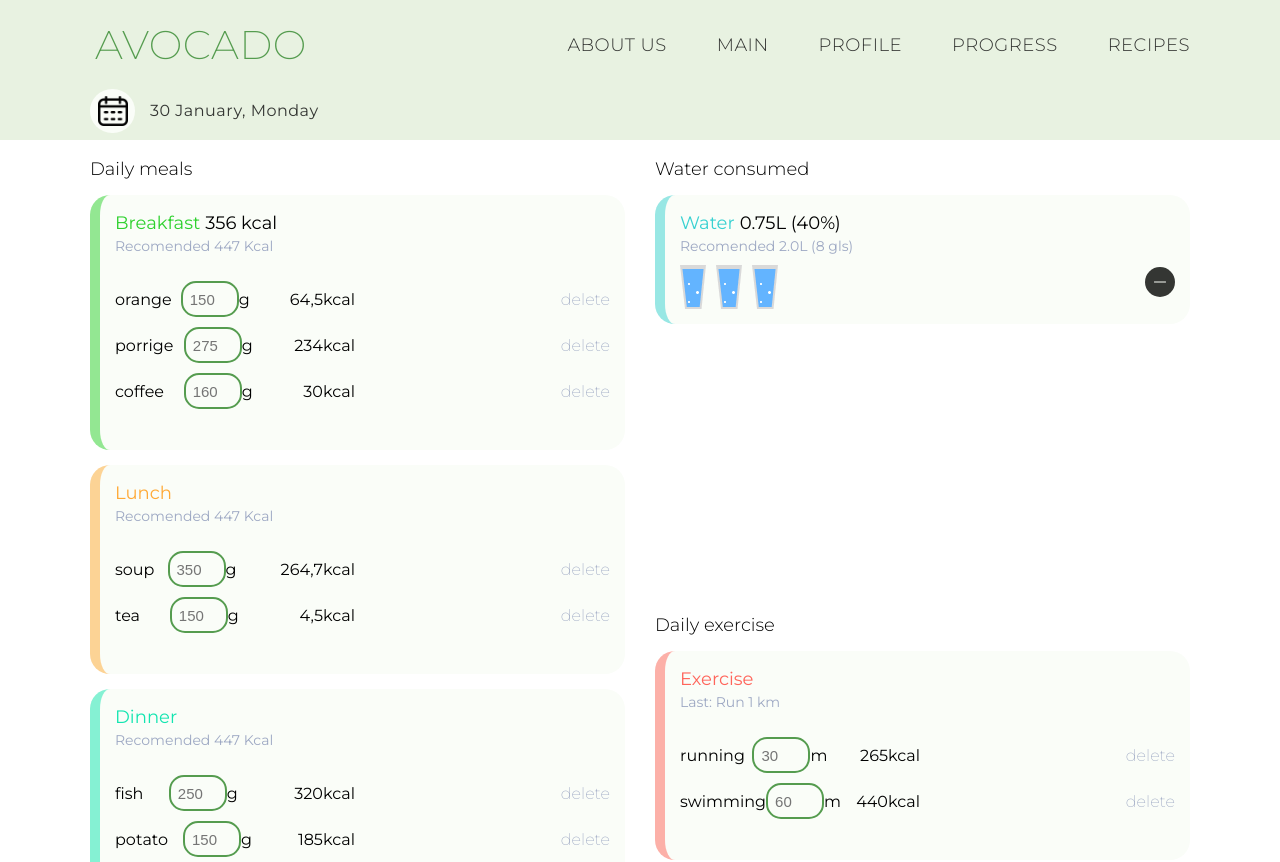
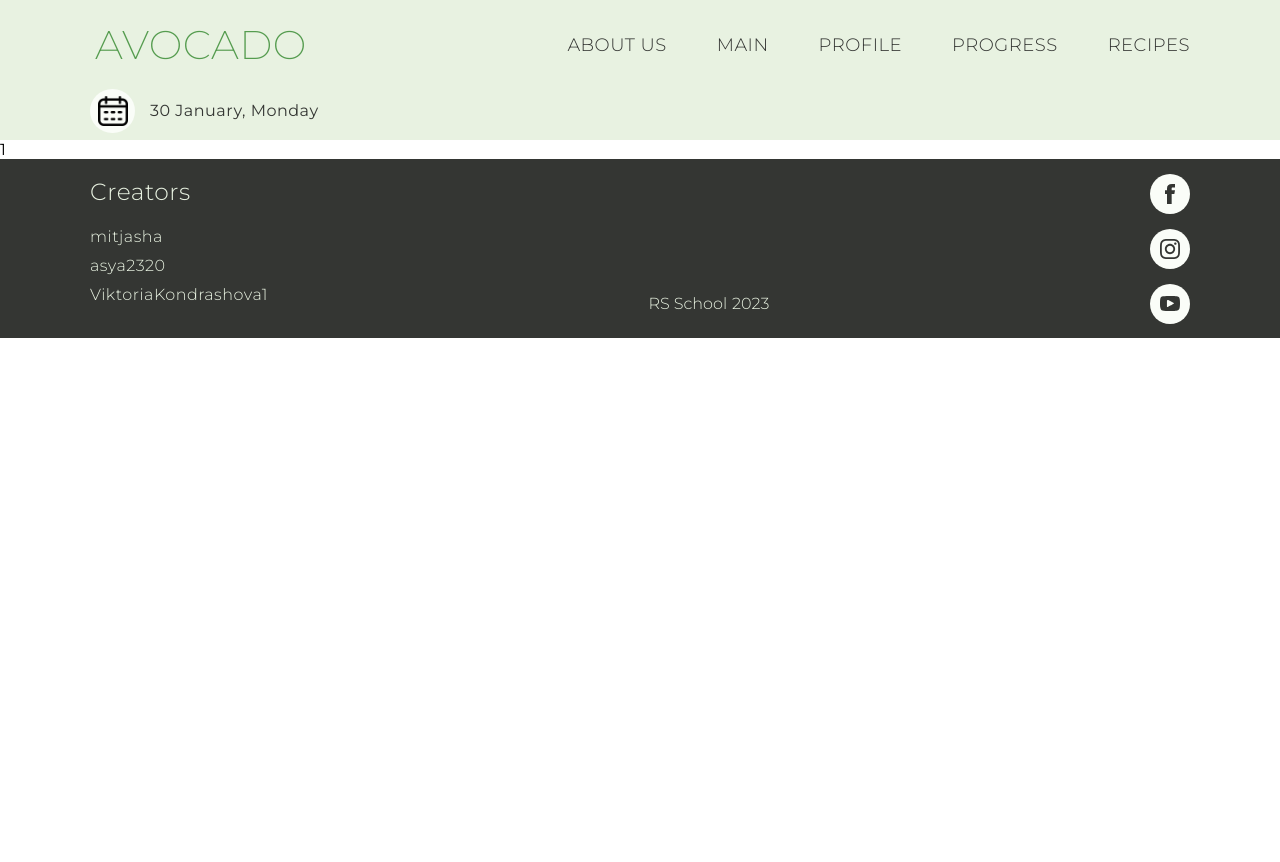
Before and after one commit to mitjasha/avocado, a React (Create React App) app: page / in a window 1280 px wide. Shown: the top 862 px of the page. After the commit the page ends 800 px from the top, so only its background shows below. Built offline with nearby package versions, Linux system fonts and the light colour scheme.

Commit message:
feat: add activityScreen module

```diff
--- a/src/App.tsx
+++ b/src/App.tsx
@@ -1,30 +1,32 @@
 import React from "react";
 import Footer from "./containers/Footer/Footer";
 import Header from "./containers/Header/Header";
-import EditEventScreen from "./pages/EditEventsScreen/EditEventScreen";
-import RecipeScreen from "./pages/RecipeScreen/RecipeScreen";
-import RegistrationScreen from "./pages/RegistrationScreen/RegistrationScreen";
-import AboutUsScreen from "./pages/AboutUsScreen/AboutUsScreen";
-import EventScreen from "./pages/EventScreen/EventScreen";
-import MainScreen from "./pages/MainScreen/MainScreen";
-import ProductCardScreen from "./pages/ProductCardScreen/ProductCardScreen";
-import ProfileScreen from "./pages/ProfileScreen/ProfieScreen";
-import ProgressScreen from "./pages/ProgressScreen/ProgressScreen";
-import RecipesScreen from "./pages/RecipesScreen/RecipesScreen";
-import CategoriesRecipesScreen from "./pages/CategoriesRecipesScreen/CategoriesRecipesScreen";
-import SettingScreen from "./pages/SettingScreen/SettingScreen";
-import LoginScreen from "./pages/LoginScreen/LoginScreen";
+// import EditEventScreen from "./pages/EditEventsScreen/EditEventScreen";
+// import RecipeScreen from "./pages/RecipeScreen/RecipeScreen";
+// import RegistrationScreen from "./pages/RegistrationScreen/RegistrationScreen";
+// import AboutUsScreen from "./pages/AboutUsScreen/AboutUsScreen";
+// import EventScreen from "./pages/EventScreen/EventScreen";
+import ActivityScreen from "./pages/ActivityScreen/ActivityScreen";
+// import MainScreen from "./pages/MainScreen/MainScreen";
+// import ProductCardScreen from "./pages/ProductCardScreen/ProductCardScreen";
+// import ProfileScreen from "./pages/ProfileScreen/ProfieScreen";
+// import ProgressScreen from "./pages/ProgressScreen/ProgressScreen";
+// import RecipesScreen from "./pages/RecipesScreen/RecipesScreen";
+// import CategoriesRecipesScreen from "./pages/CategoriesRecipesScreen/CategoriesRecipesScreen";
+// import SettingScreen from "./pages/SettingScreen/SettingScreen";
+// import LoginScreen from "./pages/LoginScreen/LoginScreen";
 
 const App: React.FC = () => {
   return (
     <>
       <Header />
       <main className="main-app">
-        <EditEventScreen />
+        {/* <EditEventScreen />
         <AboutUsScreen />
         <MainScreen />
-        <EventScreen type="breakfast" />
-        <RecipeScreen />
+        <EventScreen type="breakfast" /> */}
+        <ActivityScreen />
+        {/* <RecipeScreen />
         <RecipesScreen />
         <SettingScreen />
         <CategoriesRecipesScreen />
@@ -32,7 +34,7 @@ const App: React.FC = () => {
         <ProfileScreen />
         <ProgressScreen />
         <RegistrationScreen />
-        <LoginScreen />
+        <LoginScreen /> */}
       </main>
       <Footer />
     </>
--- /dev/null
+++ b/src/pages/ActivityScreen/ActivityScreen.scss
@@ -0,0 +1 @@
+@import "../../variables.scss";
--- /dev/null
+++ b/src/pages/ActivityScreen/ActivityScreen.tsx
@@ -0,0 +1,7 @@
+import React from "react";
+import "./ActivityScreen.scss";
+
+const ActivityScreen: React.FC = () => {
+  return <div className="activity-screen">1</div>;
+};
+export default ActivityScreen;
```
